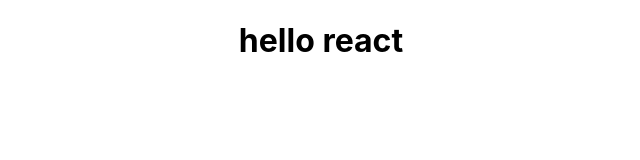
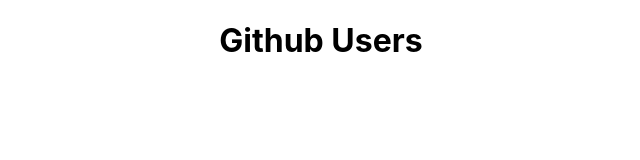
Before and after one commit to ElyasShamal/github-users, a React (Create React App) app: page / in a window 1280 px wide. Shown: the top 160 px of the page, without its empty margins (319-959 px from the left). Built offline with nearby package versions, Linux system fonts and the light colour scheme.

Commit message:
create header and main components

```diff
--- a/src/App.js
+++ b/src/App.js
@@ -1,9 +1,12 @@
 import "./App.css";
+import Header from "./components/Header";
+import Main from "./components/Main";
 
 function App() {
   return (
     <div className="App">
-      <h1>hello react</h1>
+      <Header />
+      <Main />
     </div>
   );
 }
--- /dev/null
+++ b/src/components/Header.js
@@ -0,0 +1,11 @@
+import React from "react";
+
+function Header() {
+  return (
+    <div className="header">
+      <h1>Github Users</h1>
+    </div>
+  );
+}
+
+export default Header;
--- /dev/null
+++ b/src/components/Main.js
@@ -0,0 +1,7 @@
+import React from "react";
+
+function Main() {
+  return <main className="main">{/* i will fetch data here */}</main>;
+}
+
+export default Main;
```
